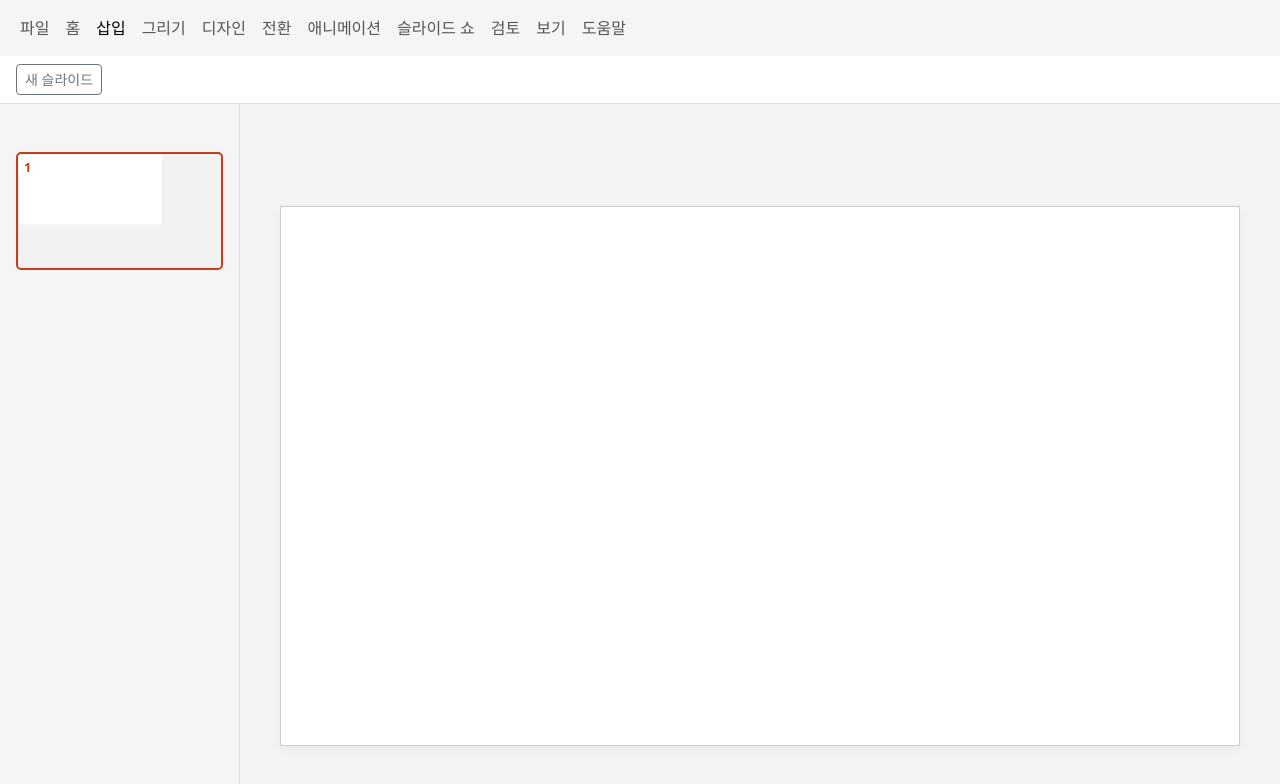
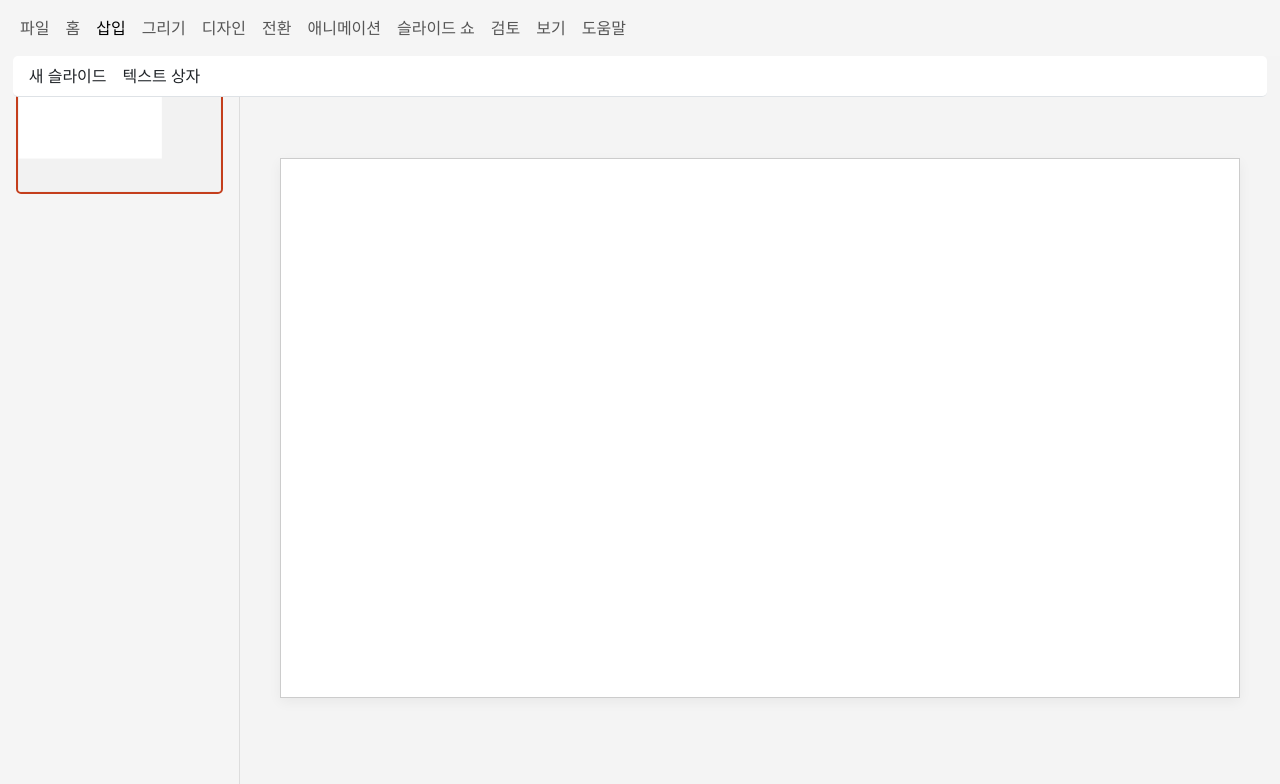
Before and after one commit to tearbird99/Portfolio_01, a React (Vite) app in the folder my-app/: page / in a window 1280 px wide. Both pictures are taken after a click on the button "삽입". Shown: the top 784 px of the page. Built offline with nearby package versions, Linux system fonts and the light colour scheme.

Commit message:
텍스트 상자 추가

```diff
--- a/my-app/src/App.tsx
+++ b/my-app/src/App.tsx
@@ -15,6 +15,36 @@ function App() {
   type Slide = {
     id: number;
     thumbnail: string; // html2canvas
+  };
+
+  // 텍스트 상자
+  type TextBoxType = {
+    id: number;
+    x: number;
+    y: number;
+    text: string;
+  };
+
+  const [textBoxes, setTextBoxes] = useState<TextBoxType[]>([]);
+
+  // 텍스트 상자 추가가 함수
+  const handleAddTextBox = () => {
+    const newBox: TextBoxType = {
+      id: Date.now(),
+      x: 200,
+      y: 200,
+      text: '텍스트를 입력하세요',
+    };
+    setTextBoxes((prev) => [...prev, newBox]);
+  };
+
+  // 텍스트 변경 핸들러
+  const handleTextBoxChange = (id: number, newText: string) => {
+    setTextBoxes((prev) =>
+      prev.map((box) =>
+        box.id === id ? { ...box, text: newText } : box
+      )
+    );
   };
 
   // 기본 슬라이드 썸네일 1
@@ -87,7 +117,7 @@ function App() {
       {/* 상단 네비게이션 바 컴포넌트 */}
       <TopNavbar activeTab={activeTab} setActiveTab={setActiveTab} />
 
-      {activeTab === '삽입' && <InsertRibbon onAddSlide={handleAddSlide} />}
+      {activeTab === '삽입' && <InsertRibbon onAddSlide={handleAddSlide} onAddTextBox={handleAddTextBox} />}
 
       <div className="editor-container">
         <SlideThumbnails
@@ -96,7 +126,11 @@ function App() {
           setCurrentSlide={setCurrentSlide}
         />
 
-        <SlideEditor onCapture={handleCapture} />
+        <SlideEditor
+          onCapture={handleCapture}
+          textBoxes={textBoxes}
+          onTextBoxChange={handleTextBoxChange}
+        />
       </div>
     </div>
   );
--- a/my-app/src/components/SlideEditor.tsx
+++ b/my-app/src/components/SlideEditor.tsx
@@ -1,12 +1,22 @@
 import { useEffect, useRef } from 'react';
 import html2canvas from 'html2canvas';
 import './SlideEditor.css';
+import TextBox from './TextBox'; // 새로 만든 TextBox 컴포넌트 import
+
+type TextBoxType = {
+  id: number;
+  x: number;
+  y: number;
+  text: string;
+};
 
 interface SlideEditorProps {
   onCapture: (dataUrl: string) => void;
+  textBoxes: TextBoxType[];
+  onTextBoxChange: (id: number, newText: string) => void;
 }
 
-function SlideEditor({ onCapture }: SlideEditorProps) {
+function SlideEditor({ onCapture, textBoxes, onTextBoxChange }: SlideEditorProps) {
   const slideRef = useRef<HTMLDivElement>(null);
 
   useEffect(() => {
@@ -36,8 +46,10 @@ function SlideEditor({ onCapture }: SlideEditorProps) {
 
   return (
     <div className="slide-editor">
-            <div className="slide-box" ref={slideRef}>
-                {/* 여기에 나중에 텍스트 박스나 요소가 들어감 */}
+      <div className="slide-box" ref={slideRef} id="slide-canvas">
+        {textBoxes.map((box) => (
+          <TextBox key={box.id} {...box} onChange={onTextBoxChange} />
+        ))}
       </div>
     </div>
   );
--- a/my-app/src/components/SlideThumbnails.css
+++ b/my-app/src/components/SlideThumbnails.css
@@ -5,7 +5,7 @@
     background-color: #F5F5F5;
     border-right: 1px solid #ddd;
     padding: 16px;
-    padding-top: 48px;
+    padding-top: 20px;
     overflow-y: auto;
 }
 
--- /dev/null
+++ b/my-app/src/components/TextBox.css
@@ -0,0 +1,9 @@
+.text-box {
+    padding: 6px 10px;
+    min-width: 100px;
+    border: 1px dashed gray;
+    background: transparent;
+    outline: none;
+    cursor: text;
+    font-size: 16px;
+  }
--- /dev/null
+++ b/my-app/src/components/TextBox.tsx
@@ -0,0 +1,36 @@
+import { CSSProperties } from 'react';
+import './TextBox.css';
+
+interface TextBoxProps {
+  id: number;
+  x: number;
+  y: number;
+  text: string;
+  onChange: (id: number, newText: string) => void;
+}
+
+function TextBox({ id, x, y, text, onChange }: TextBoxProps) {
+  const handleInput = (e: React.FormEvent<HTMLDivElement>) => {
+    onChange(id, e.currentTarget.innerText);
+  };
+
+  const style: CSSProperties = {
+    top: y,
+    left: x,
+    position: 'absolute',
+  };
+
+  return (
+    <div
+      className="text-box"
+      style={style}
+      contentEditable
+      suppressContentEditableWarning
+      onInput={handleInput}
+    >
+      {text}
+    </div>
+  );
+}
+
+export default TextBox;
--- a/my-app/src/components/ribbonComponents/InsertRibbon.tsx
+++ b/my-app/src/components/ribbonComponents/InsertRibbon.tsx
@@ -1,22 +1,16 @@
-
-import 'bootstrap/dist/css/bootstrap.min.css';
 import './Ribbon.css';
 
 interface InsertRibbonProps {
   onAddSlide: () => void;
+  onAddTextBox: () => void;
 }
 
-function InsertRibbon({ onAddSlide }: InsertRibbonProps) {
+function InsertRibbon({ onAddSlide, onAddTextBox }: InsertRibbonProps) {
   return (
     <div className="ribbon-container px-3 py-2 border-bottom bg-white">
       <div className="d-flex flex-wrap align-items-center gap-3">
-        <button
-          className="btn btn-outline-secondary btn-sm"
-          onClick={onAddSlide}
-        >
-          새 슬라이드
-        </button>
-        {/* ...다른 버튼들 */}
+        <div onClick={onAddSlide}>새 슬라이드</div>
+        <div onClick={onAddTextBox}>텍스트 상자</div>
       </div>
     </div>
   );
--- a/my-app/src/components/ribbonComponents/Ribbon.css
+++ b/my-app/src/components/ribbonComponents/Ribbon.css
@@ -1,5 +1,11 @@
 .ribbon-container {
-    border-bottom: 1px solid #ddd;
+    position: absolute;
+    top: 56px;
+    left: 1%;
+    width: 98%;
+    z-index: 1000;
+
+    border-radius: 5px;
     background-color: #fff;
     padding: 12px 16px;
   }
```
Lines whose indentation alone changed are shown as unchanged.
